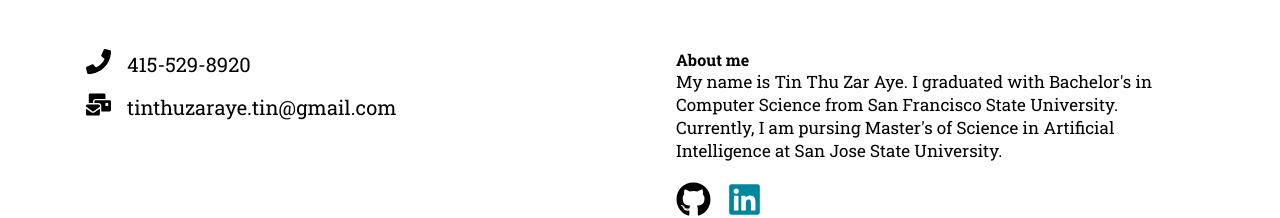
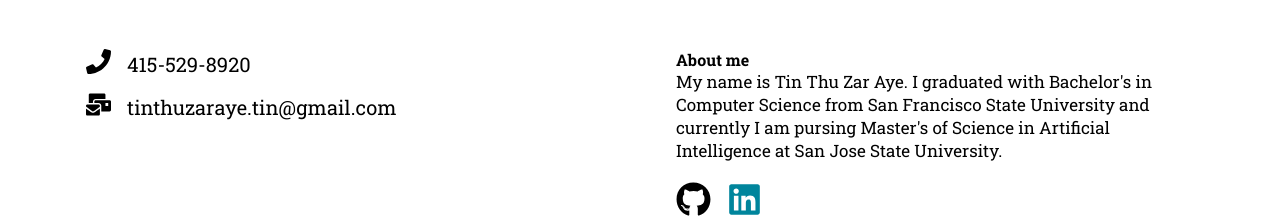
Before and after one commit to TinThuZarAye-TTZA-github/TIN_THU_ZAR_AYE_Protfolio, a React (Create React App) app: page /#/ in a window 1280 px wide. Shown: the part 1203-1421 px from the top of the page. Built offline with nearby package versions, Linux system fonts and the light colour scheme.

Commit message:
edited Footer.js

```diff
--- a/src/components/Footer.js
+++ b/src/components/Footer.js
@@ -22,8 +22,8 @@ function Footer() {
           <h4 style={{ color: 'black' }}>About me</h4>
           <p style={{ color: 'black', fontSize: '17px' }}>
             My name is Tin Thu Zar Aye.
-            I graduated with Bachelor's in Computer Science from San Francisco State University.
-            Currently, I am pursing Master's of Science in Artificial Intelligence at San Jose State University.
+            I graduated with Bachelor's in Computer Science from San Francisco State University
+            and currently I am pursing Master's of Science in Artificial Intelligence at San Jose State University.
           </p>
 
           <div className='social'>
```
